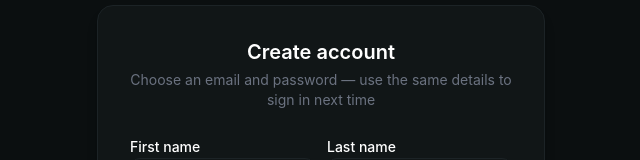
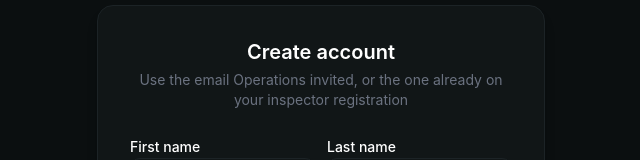
Before and after one commit to crossub-thongz/crossub_mobile_inspector, a Next.js app in the folder apps/inspector/: page /signup in a window 1280 px wide. Shown: the part 162-322 px from the top of the page, without its empty margins (319-959 px from the left). Built offline with nearby package versions, Linux system fonts and the light colour scheme; no server answers; what openapi-fetch would draw is missing.

Commit message:
Update page.tsx

```diff
--- a/apps/inspector/app/signup/page.tsx
+++ b/apps/inspector/app/signup/page.tsx
@@ -95,6 +95,13 @@ export default function SignupPage() {
           toast.error('An account with this email already exists. Sign in instead.');
           return;
         }
+        if (err.status === 403) {
+          toast.error(
+            err.message ||
+              'This email is not invited to register. Ask Operations to send you an invite.',
+          );
+          return;
+        }
         if (err.status === 400) {
           toast.error('Check your details — password must be at least 10 characters.');
           return;
@@ -128,7 +135,7 @@ export default function SignupPage() {
         <div className="mb-6 space-y-1 text-center">
           <h1 className="text-xl font-semibold">Create account</h1>
           <p className="text-sm text-muted-foreground">
-            Choose an email and password — use the same details to sign in next time
+            Use the email Operations invited, or the one already on your inspector registration
           </p>
         </div>
 
```
